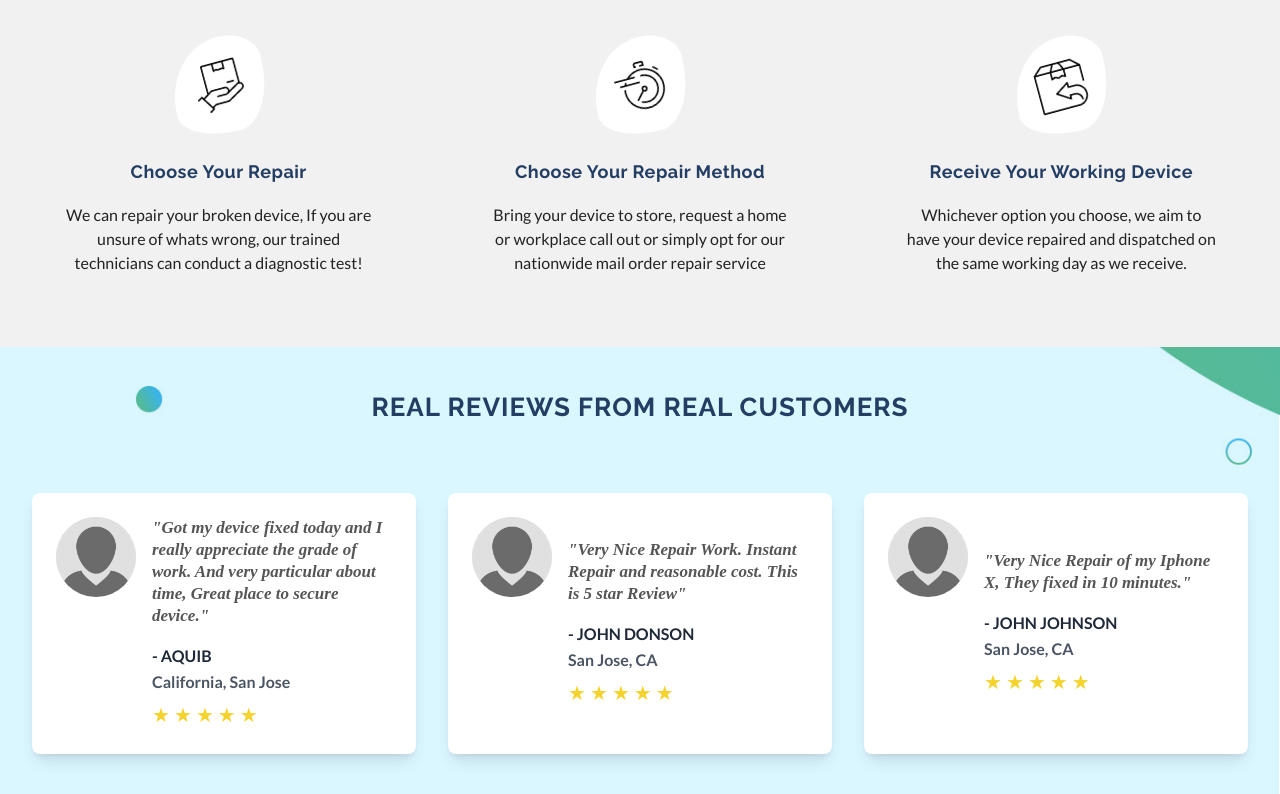
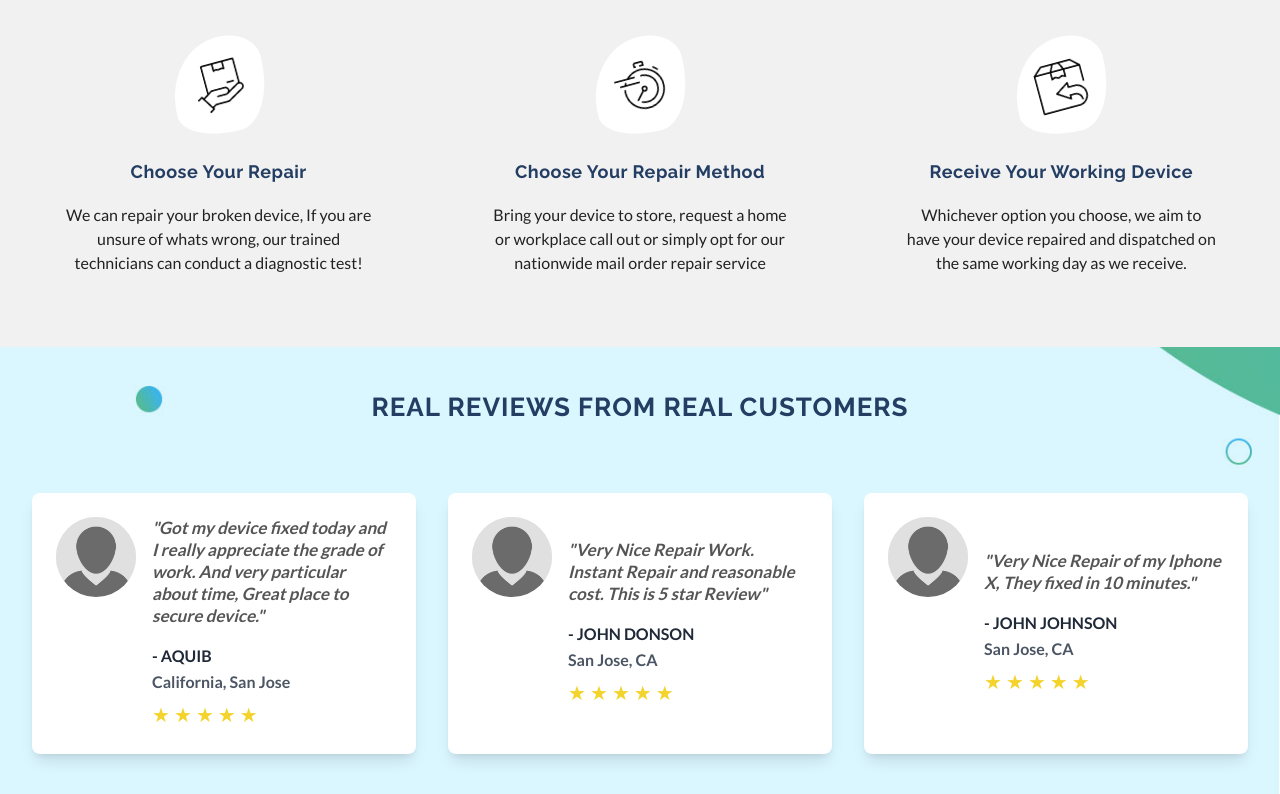
Before and after one commit to Anusha-DPM/gophonehut, a Next.js app: page / in a window 1280 px wide. Shown: the part 1846-2640 px from the top of the page. Built offline with nearby package versions, Linux system fonts and the light colour scheme; a web font is replaced by a local one.

Commit message:
Update files

```diff
--- a/src/components/ReviewsSection.tsx
+++ b/src/components/ReviewsSection.tsx
@@ -43,7 +43,7 @@ const ReviewsSection: React.FC = () => {
             style={{
               fontSize: '26px',
               color: '#233D63',
-              fontFamily: "'Raleway', sans-serif",
+              fontFamily: '&quot;Raleway&quot;, sans-serif',
               letterSpacing: '1px',
               fontWeight: '700'
             }}
@@ -79,7 +79,7 @@ const ReviewsSection: React.FC = () => {
                       style={{
                         fontSize: '17px',
                         fontWeight: 'bold',
-                        fontFamily: "'Crete Round', serif",
+                        fontFamily: '&quot;Crete Round&quot;, serif',
                         fontStyle: 'italic',
                         lineHeight: '1.3',
                         color: '#555'
```
